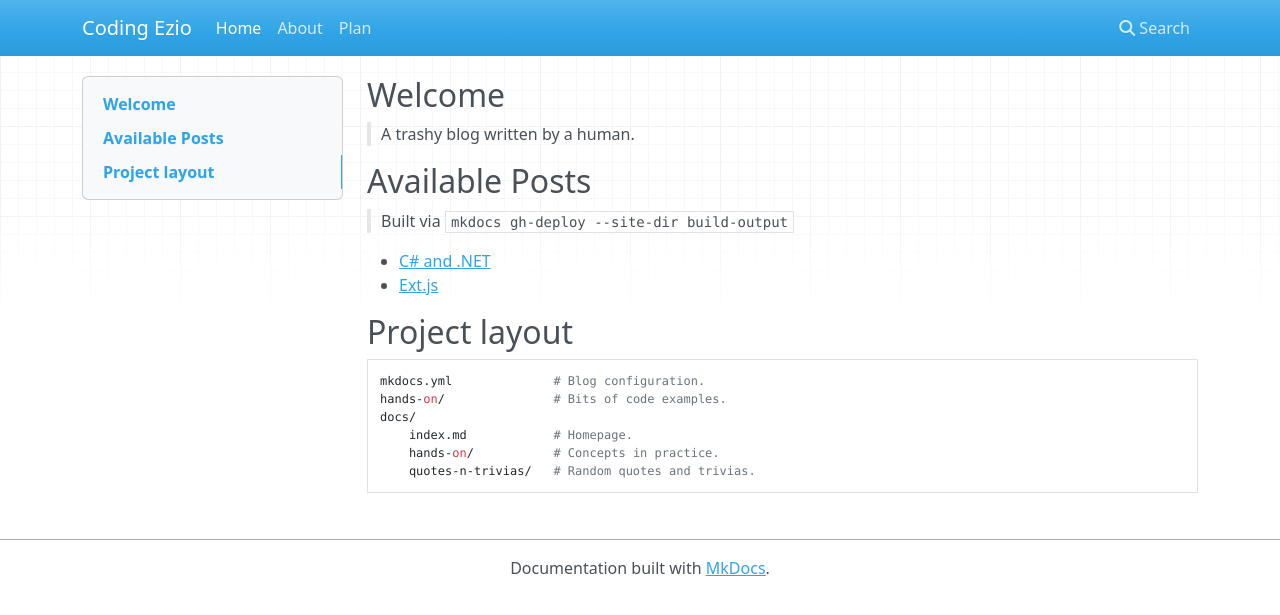
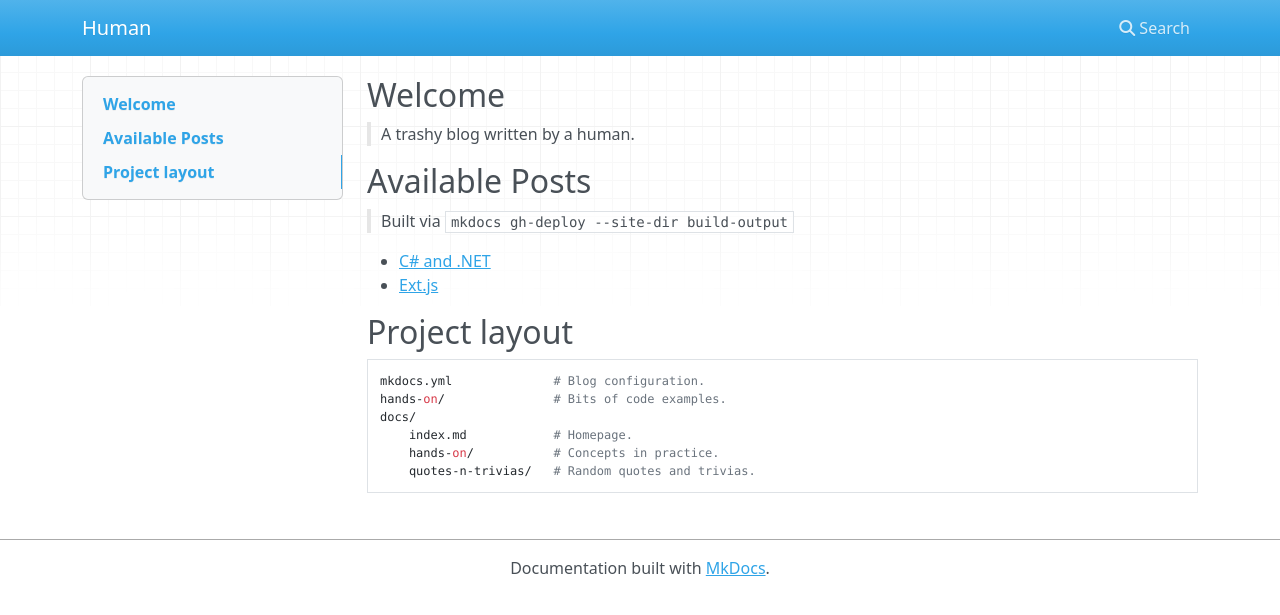
Before and after one commit to codingEzio/codingEzio.github.io, an MkDocs documentation site: the page built from docs/index.md, in a window 1280 px wide. Shown: the top 615 px of the page. Built offline with MkDocs 1.6.1, drawn with Linux system fonts in a browser that asks for light colours; nearby versions of some CDN libraries.

Commit message:
refactor: Clean up un-used navigation paths

```diff
--- a/mkdocs.yml
+++ b/mkdocs.yml
@@ -1,5 +1,3 @@
-site_name: Coding Ezio
+site_name: Human
 nav:
   - Home: index.md
-  - About: about.md
-  - Plan: plan.md
```
